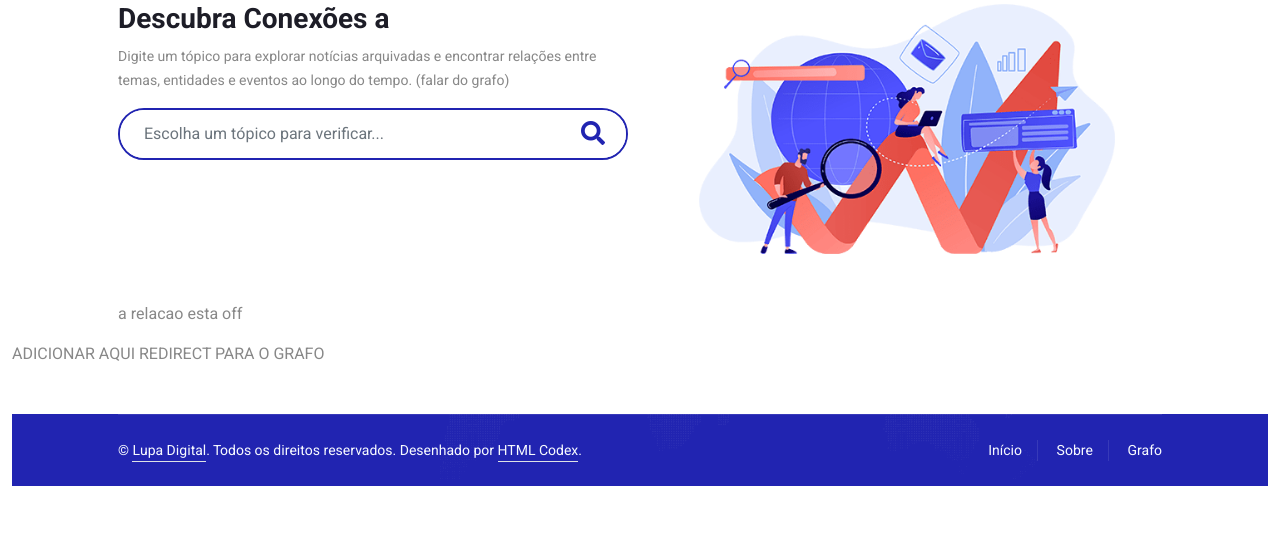
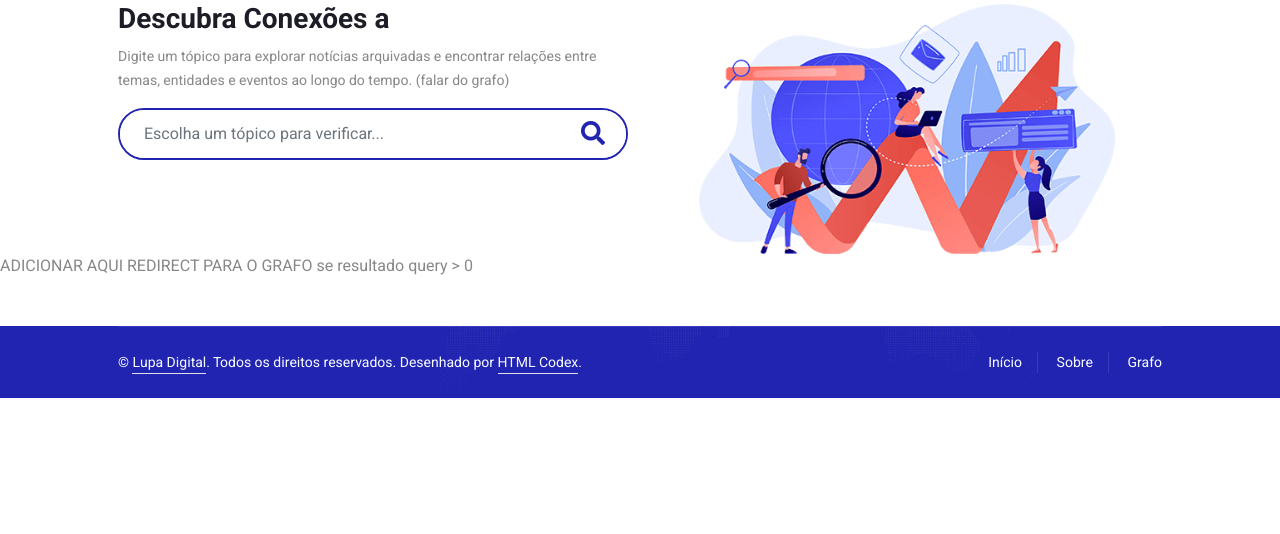
Before and after one commit to Hugoverissimo21/InfoMosaic, a Flask app: template app/templates/info.html in a window 1280 px wide. Shown: the part 1111-1645 px from the top of the page. After the commit the page ends 1509 px from the top, so only its background shows below. Run offline with Flask 3, Linux system fonts and the light colour scheme; the template is opened without the code that fills it: most values are stand-ins (such as "Sample title", 1, 10 or a date in 2020); parts of the project's set-up code (start-up, migrations or seed data) failed here and were passed over; some libraries are stand-ins or nearby versions.

Commit message:
search fixes
fixed if query search = {} and if realted search = {}

```diff
--- a/app/app.py
+++ b/app/app.py
@@ -99,6 +99,8 @@ def pesquisa():
     if globalVar['query_amountofnews'] == 0:
         globalVar['keywords'] = {}
         globalVar["zero_results"] = True
+        globalVar["wordcloud"] = topic_wordcloud({},
+                                                query, "static/Roboto-Black.ttf")
 
         # render the index page
         return render_template('info.html', globalVar=globalVar)
@@ -173,9 +175,11 @@ def relacao():
     related_topic = request.args.get('entre', '')
     globalVar['related_topic'] = related_topic
 
+    globalVar["topicrelation_exists"] = related_topic in globalVar['keywords']
+
 
     # return results
-    if related_topic in globalVar['keywords']:
+    if globalVar["topicrelation_exists"]:
         globalVar["count_topicrelation"] = globalVar['keywords'][related_topic]["count"]
         globalVar["sentiment_topicrelation"] = globalVar['keywords'][related_topic]["sentiment"]
         globalVar["ts_topicrelation"] = ts_topicrelation(globalVar["news_by_month"], globalVar['keywords'], related_topic, globalVar['query'])
--- a/app/templates/index.html
+++ b/app/templates/index.html
@@ -57,11 +57,11 @@
                     <div class="navbar-nav ms-auto py-0">
                         <a href="/" class="nav-item nav-link active">Início</a>
                         {% if not globalVar['search_done'] %}
-                            <a href="#" class="nav-item nav-link" style="cursor: not-allowed;" data-bs-toggle="tooltip" title="Search first!" data-bs-placement="bottom">Sobre</a>
-                            <a href="#" class="nav-item nav-link" style="cursor: not-allowed;" data-bs-toggle="tooltip" title="Search first!" data-bs-placement="bottom">Grafo</a>
+                            <a href="#" class="nav-item nav-link" style="cursor: not-allowed;" data-bs-toggle="tooltip" title="Começa com uma pesquisa!" data-bs-placement="bottom">Sobre</a>
+                            <a href="#" class="nav-item nav-link" style="cursor: not-allowed;" data-bs-toggle="tooltip" title="Começa com uma pesquisa!" data-bs-placement="bottom">Grafo</a>
                         {% elif globalVar['zero_results'] %}
                             <a href="/sobre" class="nav-item nav-link">Sobre</a>
-                            <a href="#" class="nav-item nav-link" style="cursor: not-allowed;" data-bs-toggle="tooltip" title="No results!" data-bs-placement="bottom">Grafo</a>
+                            <a href="#" class="nav-item nav-link" style="cursor: not-allowed;" data-bs-toggle="tooltip" title="Nada por aqui..." data-bs-placement="bottom">Grafo</a>
                         {% else %}
                             <a href="/sobre" class="nav-item nav-link">Sobre</a>
                             <a href="/grafo" class="nav-item nav-link">Grafo</a>
--- a/app/templates/info.html
+++ b/app/templates/info.html
@@ -86,7 +86,7 @@
                         <a href="/" class="nav-item nav-link">Início</a>
                         <a href="/sobre" class="nav-item nav-link active">Sobre</a>
                         {% if globalVar['zero_results'] %}
-                            <a href="javascript:void(0);" class="nav-item nav-link" style="cursor: not-allowed;" data-bs-toggle="tooltip" title="No results!" data-bs-placement="bottom">Grafo</a>
+                            <a href="javascript:void(0);" class="nav-item nav-link" style="cursor: not-allowed;" data-bs-toggle="tooltip" title="Nada por aqui..." data-bs-placement="bottom">Grafo</a>
                         {% else %}
                             <a href="/grafo" class="nav-item nav-link">Grafo</a>
                         {% endif %}
@@ -127,26 +127,40 @@
         </div>
         <!-- Navbar & Hero End -->
 
-
-        <!-- Full Screen Search Start -->
-        <div class="modal fade" id="searchModal" tabindex="-1">
-            <div class="modal-dialog modal-fullscreen">
-                <div class="modal-content" style="background: rgba(29, 29, 39, 0.7);">
-                    <div class="modal-header border-0">
-                        <button type="button" class="btn bg-white btn-close" data-bs-dismiss="modal" aria-label="Close"></button>
-                    </div>
-                    <div class="modal-body d-flex align-items-center justify-content-center">
-                        <div class="input-group" style="max-width: 600px;">
-                            <input type="text" class="form-control bg-transparent border-light p-3" placeholder="Type search keyword">
-                            <button class="btn btn-light px-4"><i class="bi bi-search"></i></button>
+        {% if globalVar["zero_results"]%}
+        <!-- About Start -->
+        <div class="container-xxl py-5">
+            <div class="container px-lg-5">
+                <div class="row g-5">
+                    <div class="col-lg-6 wow fadeInUp" data-wow-delay="0.1s">
+                        <div class="section-title position-relative mb-4 pb-2">
+                            <h6 class="position-relative text-primary ps-4">Sobre o teu query ou ns</h6>
+                            <h2 class="mt-2">QUERY SEM RESULTADOS solution with {{ globalVar['query_amountofnews'] }} noticias</h2>
+                        </div>
+                        <p class="mb-4">Tempor erat elitr rebum at clita. Diam dolor diam ipsum et tempor sit. Aliqu diam amet diam et eos labore. Clita erat ipsum et lorem et sit, sed stet no labore lorem sit. Sanctus clita duo justo et tempor eirmod magna dolore erat amet</p>
+                        <div class="row g-3">
+                            <div class="col-sm-6">
+                                <h6 class="mb-3"><i class="fa fa-check text-primary me-2"></i>Award Winning</h6>
+                                <h6 class="mb-0"><i class="fa fa-check text-primary me-2"></i>Professional Staff</h6>
+                            </div>
+                            <div class="col-sm-6">
+                                <h6 class="mb-3"><i class="fa fa-check text-primary me-2"></i>24/7 Support</h6>
+                                <h6 class="mb-0"><i class="fa fa-check text-primary me-2"></i>Fair Prices</h6>
+                            </div>
+                        </div>
+                        <div class="d-flex align-items-center mt-4">
+                            <a class="btn btn-primary rounded-pill px-4 me-3" href="">Read More</a>
+                            <a class="btn btn-outline-primary btn-square me-3" href=""><i class="fab fa-facebook-f"></i></a>
+                            <a class="btn btn-outline-primary btn-square me-3" href=""><i class="fab fa-twitter"></i></a>
+                            <a class="btn btn-outline-primary btn-square me-3" href=""><i class="fab fa-instagram"></i></a>
+                            <a class="btn btn-outline-primary btn-square" href=""><i class="fab fa-linkedin-in"></i></a>
                         </div>
                     </div>
                 </div>
             </div>
         </div>
-        <!-- Full Screen Search End -->
-
-
+        <!-- About End -->
+        {% else %}
         <!-- About Start -->
         <div class="container-xxl py-5">
             <div class="container px-lg-5">
@@ -220,20 +234,10 @@
             </div>
         </div>
         <!-- Custom Word Search End -->
-
-        <!-- POR ENDIREITAR POR ENDIREITAR POR ENDIREITAR POR ENDIREITAR POR ENDIREITAR POR ENDIREITAR POR ENDIREITAR POR ENDIREITAR-->
-
+        {% endif %}
         <!-- Custom Word Info Start -->
+        {% if globalVar['topicrelation'] %}
         <div class="container-xxl py-5" data-wow-delay="0.1s"> <!-- +(bg-primary newsletter my-5 wow fadeInUp) -(py-5)-->
-
-            {% if not globalVar['topicrelation'] %}
-            <div class="container px-lg-5">
-                <div class="row g-5">
-                        <p> a relacao esta off </p>
-                </div>
-            </div>
-
-            {% else %}
             <div class="container px-lg-5">
                 <div class="row g-5">
                     <div class="col-lg-12 wow fadeInUp" data-wow-delay="0.1s">
@@ -241,7 +245,7 @@
                             <h6 class="position-relative text-primary ps-4">resutlados para a tua pesquisa ?</h6>
                             <!--<h2 class="mt-2">The best SEO solution with 10 years of experience</h2>-->
                         </div>
-                        <p class="mb-4">Tempor erat elitr rebum at clita. Diam dolor diam ipsum et tempor sit. Aliqu diam amet diam et eos labore. Clita erat ipsum et lorem et sit, sed stet no labore lorem sit. {{ globalVar['count_topicrelation'] }} mencoes da palavra edp em noticias do query</p>
+                        <p class="mb-4">SEM RESULTADOS? {{ globalVar['count_topicrelation'] }} mencoes da palavra {{ globalVar['related_topic'] }} em noticias de {{ globalVar['query'] }}. Customizar para qnd existe ou nao existe resultado. Rebum at clita. Diam dolor diam ipsum et tempor sit. Aliqu diam amet diam et eos labore.</p>
                         <div class="row g-3">
                             <div class="col-sm-3"><h6 class="mb-5"><i class="fa fa-check text-primary me-2"></i>sentimento</h6></div>
                             <div class="col-sm-3"><h6 class="mb-5"><i class="fa fa-check text-primary me-2"></i>fontes</h6></div>
@@ -252,6 +256,7 @@
                 </div>
             </div>
 
+            {% if globalVar['topicrelation_exists'] %}
             <div class="container px-lg-5">
                 <div class="row g-4">
 
@@ -284,9 +289,11 @@
                 }
                 updateSentiment({{ globalVar['sentiment_topicrelation'] }});
             </script>
+            {% endif %}
         </div>
 
 
+        {% if globalVar['topicrelation_exists'] %}
         <div class="container-xxl bg-primary testimonial py-5 wow fadeInUp" data-wow-delay="0.1s" style="margin: 6rem 0;">
             <small class="text-white" style="position: absolute; left: 50%; transform: translateX(-50%);">aqui em baixo tens {{ globalVar['amount_news_topicrelation'] }} noticias sobre o QUERY onde o SEARCH TOPIC aparece :!:!:!:!::!:!:!:!</small>
             <div class="container py-5 px-lg-5">
@@ -295,10 +302,13 @@
                 </div>
             </div>
         </div>
+        {% endif %}
+        {% endif %}
         <!-- Custom Word Info End -->
+
+        {% if not globalVar["zero_results"]%}
+        <p> ADICIONAR AQUI REDIRECT PARA O GRAFO se resultado query > 0</p>
         {% endif %}
-
-        <p> ADICIONAR AQUI REDIRECT PARA O GRAFO</p>
 
         <!-- Footer Start -->
         <div class="container-fluid bg-primary text-light smallfooter wow fadeIn mt-5" data-wow-delay="0.1s" id="footer-banner">
```
Also changed, not shown: app/info.py (+7 -1 lines), 1 other file.
